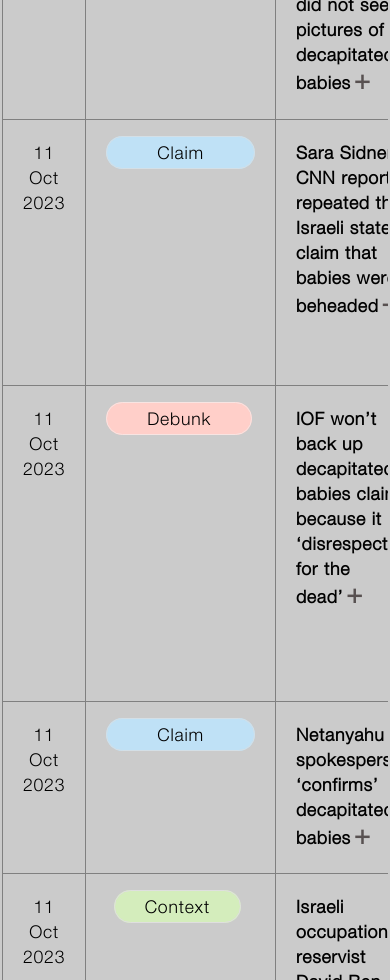
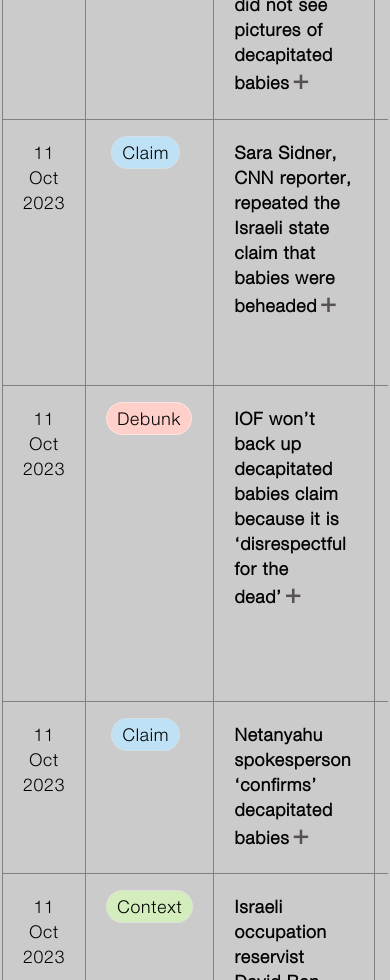
Before and after one commit to tamtzekin/hasbara-tracker, a React (Create React App) app: page /tracker in a window 390 px wide. Shown: the part 1020-2000 px from the top of the page. Built offline with nearby package versions, Linux system fonts and the light colour scheme.

Commit message:
neater tags

```diff
--- a/src/components/Tracker.css
+++ b/src/components/Tracker.css
@@ -326,21 +326,21 @@ ul {
     }
 
     .claim-tag {
-        margin: 0 0 0 0;
-        padding-left: 50px;
-        padding-right: 50px;
+        /* margin: 0 0 0 0; */
+        padding-left: 10px;
+        padding-right: 10px;
     }
 
     .context-tag {
-        margin: 0 0 0 5%;
-        padding-left: 30px;
-        padding-right: 30px;
+        /* margin: 0 0 0 5%; */
+        padding-left: 10px;
+        padding-right: 10px;
     }
 
     .debunk-tag {
-        margin: 0 0 0 0;
-        padding-left: 40px;
-        padding-right: 40px;
+        /* margin: 0 0 0 0; */
+        padding-left: 10px;
+        padding-right: 10px;
     }
 
     details[open] {
```
